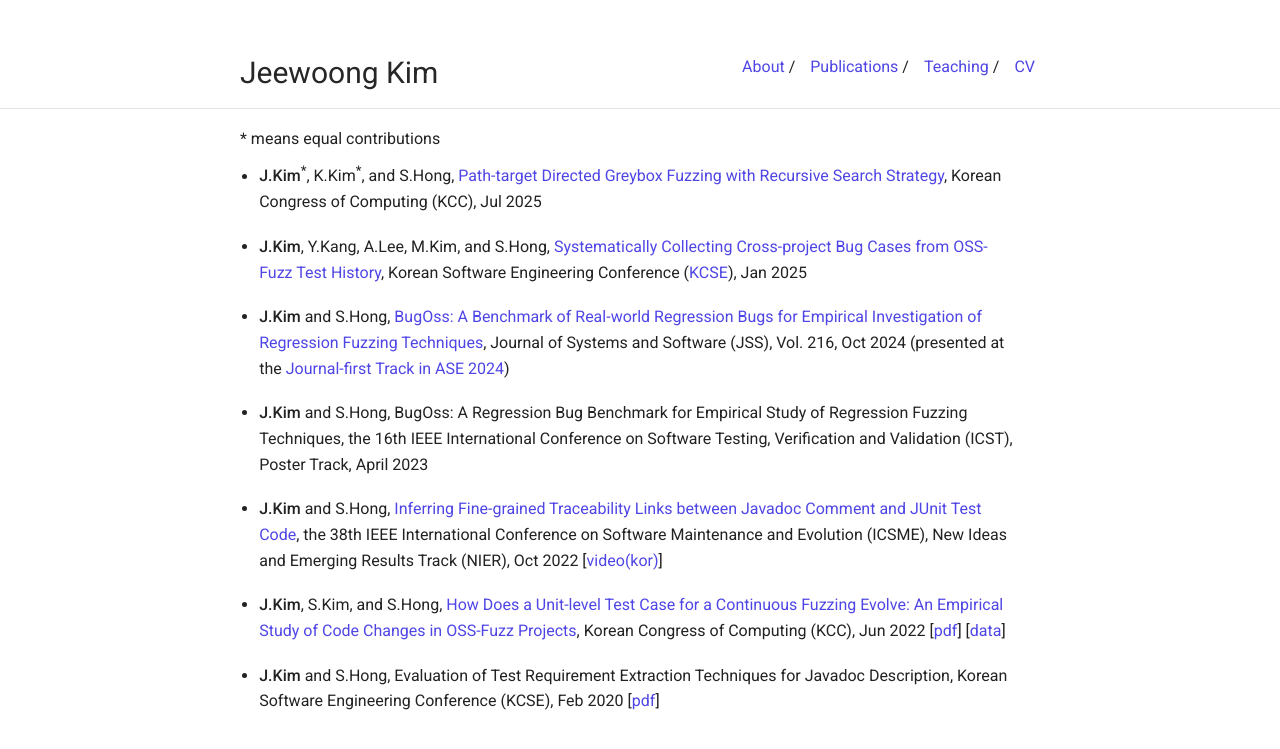
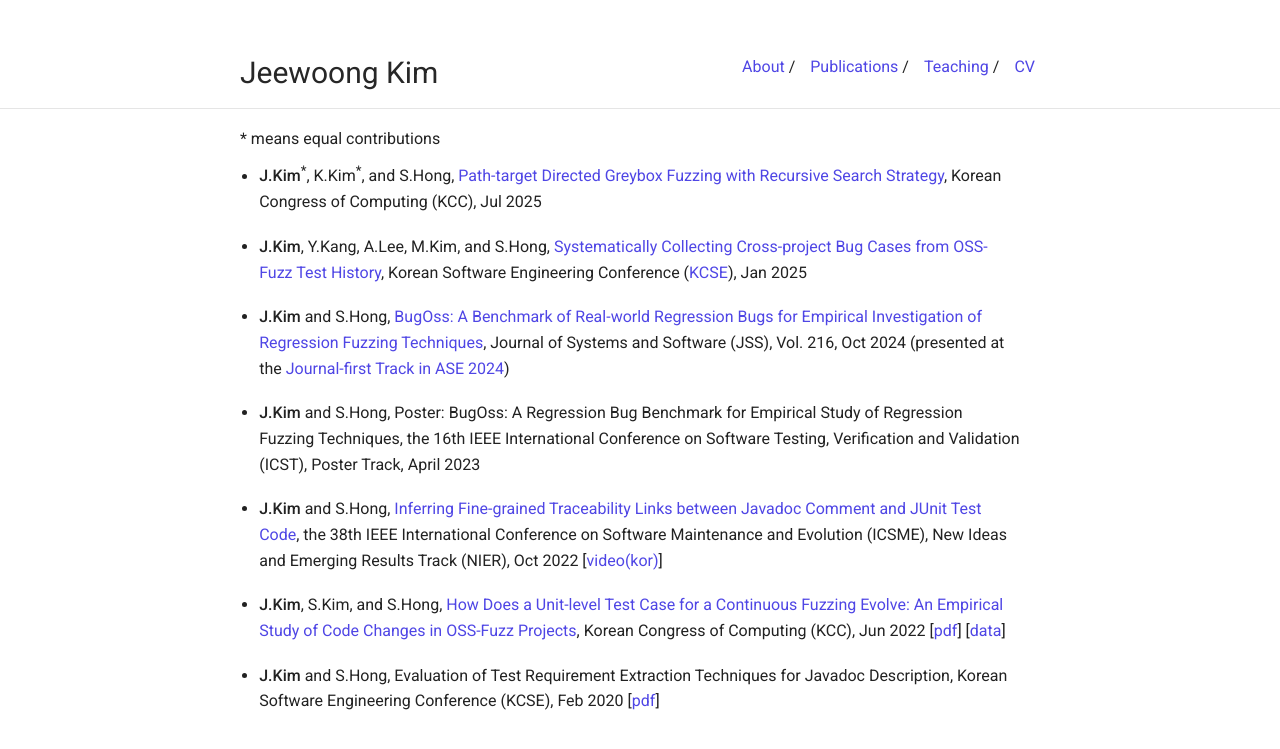
Before and after one commit to JeewoongKim/jeewoongkim.github.io, a Jekyll site: the page built from publications.md, in a window 1280 px wide. Shown: the top 749 px of the page. Built offline with Jekyll 4.4.1, drawn with Linux system fonts in a browser that asks for light colours.

Commit message:
fix paper title

```diff
--- a/publications.md
+++ b/publications.md
@@ -9,7 +9,7 @@ body_class: publications-page
 - **J.Kim**<sup>*</sup>, K.Kim<sup>*</sup>, and S.Hong, [Path-target Directed Greybox Fuzzing with Recursive Search Strategy](https://www.dbpia.co.kr/journal/articleDetail?nodeId=NODE12318196), Korean Congress of Computing (KCC), Jul 2025
 - **J.Kim**, Y.Kang, A.Lee, M.Kim, and S.Hong, [Systematically Collecting Cross-project Bug Cases from OSS-Fuzz Test History](https://koasas.kaist.ac.kr/handle/10203/335536), Korean Software Engineering Conference ([KCSE](https://sigsoft.or.kr/kcse2025/)), Jan 2025
 - **J.Kim** and S.Hong, [BugOss: A Benchmark of Real-world Regression Bugs for Empirical Investigation of Regression Fuzzing Techniques](https://www.sciencedirect.com/science/article/abs/pii/S016412122400164X), Journal of Systems and Software (JSS), Vol. 216, Oct 2024 (presented at the [Journal-first Track in ASE 2024](https://conf.researchr.org/details/ase-2024/ase-2024-journal-first-papers/2/BUGOSS-A-Benchmark-of-Real-world-Regression-Bugs-for-Empirical-Investigation-of-Regr))
-- **J.Kim** and S.Hong, BugOss: A Regression Bug Benchmark for Empirical Study of Regression Fuzzing Techniques, the 16th IEEE International Conference on Software Testing, Verification and Validation (ICST), Poster Track, April 2023
+- **J.Kim** and S.Hong, Poster: BugOss: A Regression Bug Benchmark for Empirical Study of Regression Fuzzing Techniques, the 16th IEEE International Conference on Software Testing, Verification and Validation (ICST), Poster Track, April 2023
 - **J.Kim** and S.Hong, [Inferring Fine-grained Traceability Links between Javadoc Comment and JUnit Test Code](https://ieeexplore.ieee.org/document/9978264/), the 38th IEEE International Conference on Software Maintenance and Evolution (ICSME), New Ideas and Emerging Results Track (NIER), Oct 2022 \[[video(kor)](https://youtu.be/cYSnoM7Z9hc)\]
 - **J.Kim**, S.Kim, and S.Hong, [How Does a Unit-level Test Case for a Continuous Fuzzing Evolve: An Empirical Study of Code Changes in OSS-Fuzz Projects](https://www.dbpia.co.kr/journal/articleDetail?nodeId=NODE11113310&buildDate=2026-02-24+10%3A04%3A31&cdnUrl=https%3A%2F%2Fcdn.dbpia.co.kr%2Fstatic&nowDate=20260330_1&appVersion=1.0.0&buildTime=20260224100431&minify=.min&nodeId=NODE11113310&mobileYN=N&medaTypeCode=185005&isPDFSizeAllowed=true&locale=ko&foreignIpYn=N&articleTitle=%EC%97%B0%EC%86%8D%EC%A0%81+%ED%8D%BC%EC%A7%95%EC%9D%84+%EC%9C%84%ED%95%9C+%EC%9C%A0%EB%8B%9B+%ED%85%8C%EC%8A%A4%ED%8A%B8%EB%8A%94+%EC%96%B4%EB%96%BB%EA%B2%8C+%EB%B3%80%ED%99%94%ED%95%98%EB%8A%94%EA%B0%80%3A+OSS-Fuzz%EC%9D%98+%ED%8D%BC%EC%A7%95+%ED%85%8C%EC%8A%A4%ED%8A%B8+%EC%BC%80%EC%9D%B4%EC%8A%A4+%EB%B3%80%EA%B2%BD+%EC%97%B0%EA%B5%AC&articleTitleEn=How+Does+a+Unit-level+Test+Case+for+Continuous+Fuzzing+Evolves%3A+An+Empirical+Study+of+Code+Changes+in+OSS-Fuzz+Projects&voisId=VOIS00692868&voisName=%ED%95%9C%EA%B5%AD%EC%A0%95%EB%B3%B4%EA%B3%BC%ED%95%99%ED%9A%8C+2022+%ED%95%9C%EA%B5%AD%EC%BB%B4%ED%93%A8%ED%84%B0%EC%A2%85%ED%95%A9%ED%95%99%EC%88%A0%EB%8C%80%ED%9A%8C+%EB%85%BC%EB%AC%B8%EC%A7%91&voisCnt=769&searchResultKey=%2FlMfWK6MWZi5N74t6Fqz8W2SzT9VlhC%2BOSzOMFbo4pXig64LpL3n%2BiOKcuQNBLxC&language=ko_KR&hasTopBanner=true), Korean Congress of Computing (KCC), Jun 2022 \[[pdf](/pubs/kcc22_oss-fuzz-change.pdf)\] \[[data](https://github.com/ARISE-Handong/oss-fuzz-study)\]
 - **J.Kim** and S.Hong, Evaluation of Test Requirement Extraction Techniques for Javadoc Description, Korean Software Engineering Conference (KCSE), Feb 2020 \[[pdf](/pubs/kcse20-javadoc.pdf)\]
```
